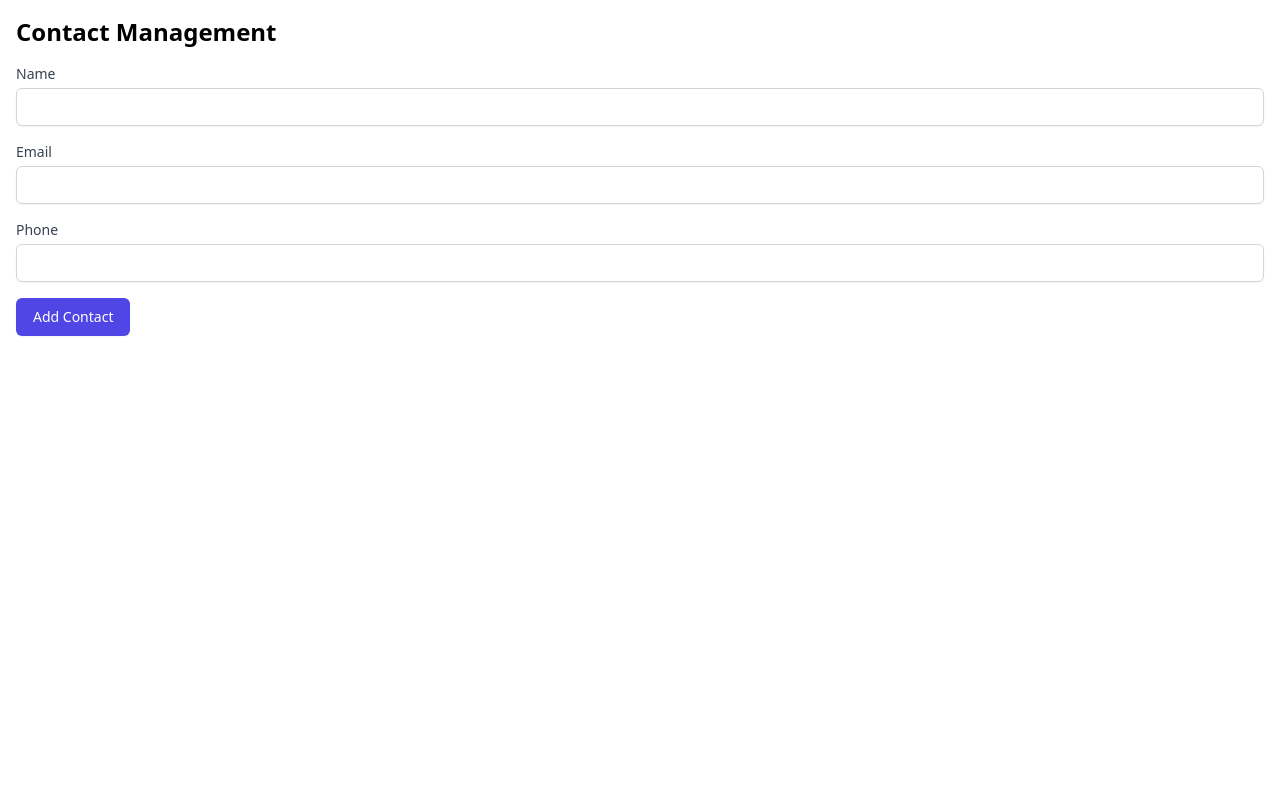
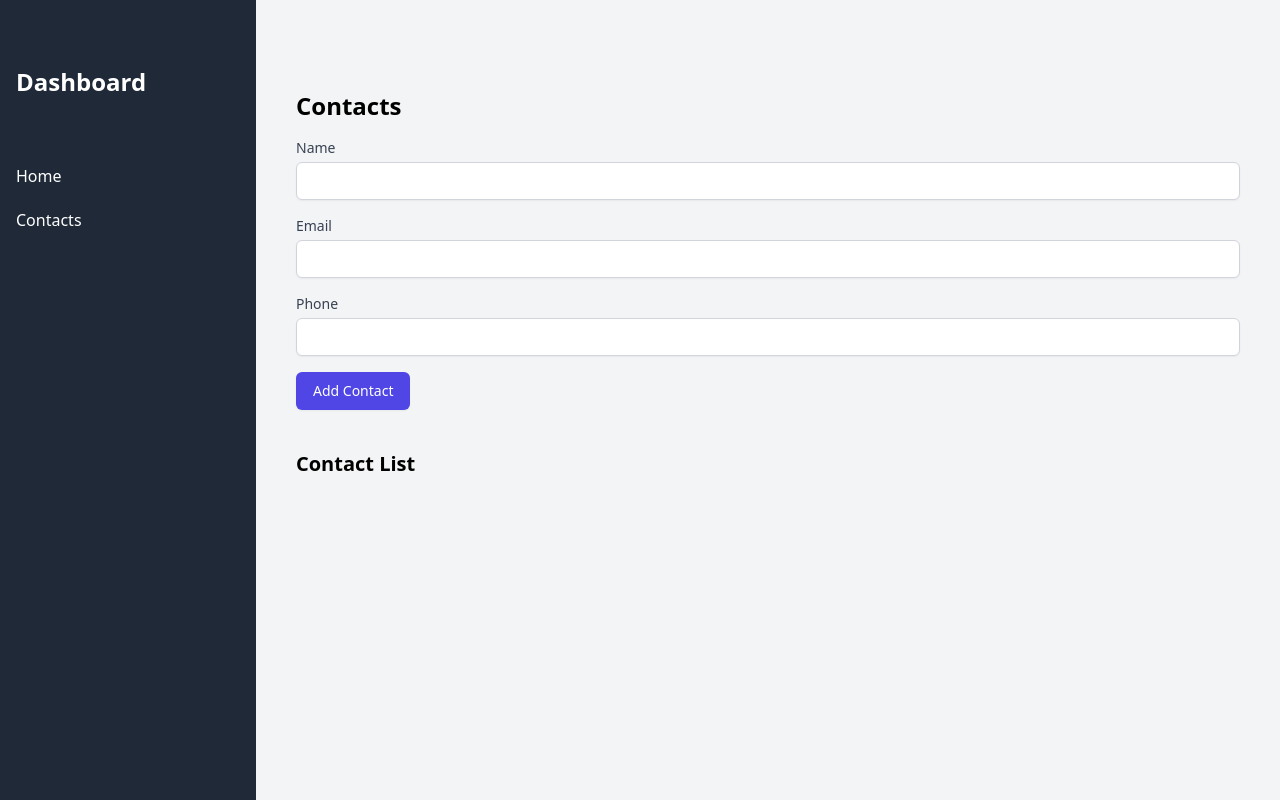
Before and after one commit to sushantskb/Contact-Management-App, a React (Vite) app: page /contacts in a window 1280 px wide. Built offline with nearby package versions, Linux system fonts and the light colour scheme.

Commit message:
added the Dashboard UI

```diff
--- a/package.json
+++ b/package.json
@@ -14,6 +14,7 @@
     "react": "^18.2.0",
     "react-dom": "^18.2.0",
     "react-redux": "^9.1.2",
+    "react-router-dom": "^6.23.1",
     "uuid": "^9.0.1"
   },
   "devDependencies": {
--- a/src/App.jsx
+++ b/src/App.jsx
@@ -1,14 +1,26 @@
-import ContactForm from "./components/ContactForm";
-import ContactsList from "./components/ContactsList";
+import { BrowserRouter as Router, Route, Routes } from 'react-router-dom'
+import Layout from './components/Layout'
+import Home from './pages/Home'
+import ContactForm from './components/ContactForm'
+import ContactsList from './components/ContactsList'
 
 const App = () => {
   return (
-    <div className="container mx-auto p-4">
-      <h1 className="text-2xl font-bold mb-4">Contact Management</h1>
-      <ContactForm />
-      <ContactsList />
-    </div>
-  );
-};
+    <Router>
+      <Layout>
+        <Routes>
+          <Route path="/" element={<Home />} />
+          <Route path="/contacts" element={
+            <div style={{marginTop: "50px"}}>
+              <h1 className="text-2xl font-bold mb-4">Contacts</h1>
+              <ContactForm />
+              <ContactsList />
+            </div>
+          } />
+        </Routes>
+      </Layout>
+    </Router>
+  )
+}
 
-export default App;
+export default App
--- a/src/app/store.js
+++ b/src/app/store.js
@@ -1,8 +1,8 @@
 import { configureStore } from '@reduxjs/toolkit'
-import contactReducer from '../features/contacts/contactSlice';
+import contactsReducer from '../features/contacts/contactSlice'
 
 export const store = configureStore({
   reducer: {
-    contacts: contactReducer,
+    contacts: contactsReducer,
   },
 })
--- a/src/components/ContactsList.jsx
+++ b/src/components/ContactsList.jsx
@@ -2,30 +2,29 @@ import { useSelector, useDispatch } from 'react-redux'
 import { deleteContact } from '../features/contacts/contactSlice'
 
 const ContactsList = () => {
-  const contacts = useSelector(state => state.contacts.contacts)
+  const contacts = useSelector((state) => state.contacts)
   const dispatch = useDispatch()
 
-  const handleDelete = (id) => {
-    dispatch(deleteContact(id))
-  }
-
   return (
-    <div className="space-y-4">
-      {contacts.map(contact => (
-        <div key={contact.id} className="flex justify-between items-center p-4 border border-gray-300 rounded-md">
+    <div className="mt-10">
+      <h2 className="text-xl font-bold mb-4">Contact List</h2>
+      <ul className="space-y-4">
+        {contacts.map((contact) => (
+          <li key={contact.id} className="bg-white p-4 rounded-lg shadow-md flex justify-between items-center">
             <div>
-            <h3 className="text-lg font-medium">{contact.name}</h3>
+              <p className="text-lg font-semibold">{contact.name}</p>
               <p className="text-sm text-gray-500">{contact.email}</p>
               <p className="text-sm text-gray-500">{contact.phone}</p>
             </div>
             <button
-            onClick={() => handleDelete(contact.id)}
-            className="inline-flex justify-center py-2 px-4 border border-transparent shadow-sm text-sm font-medium rounded-md text-white bg-red-600 hover:bg-red-700 focus:outline-none focus:ring-2 focus:ring-offset-2 focus:ring-red-500"
+              onClick={() => dispatch(deleteContact(contact.id))}
+              className="text-red-600 hover:text-red-800"
             >
               Delete
             </button>
-        </div>
+          </li>
         ))}
+      </ul>
     </div>
   )
 }
--- /dev/null
+++ b/src/components/Layout.jsx
@@ -0,0 +1,16 @@
+/* eslint-disable react/prop-types */
+
+import Sidebar from "./SideBar";
+
+const Layout = ({ children }) => {
+  return (
+    <div className="flex flex-col md:flex-row">
+      <Sidebar />
+      <div className="flex-1 p-4 md:p-10 bg-gray-100 min-h-screen">
+        {children}
+      </div>
+    </div>
+  );
+};
+
+export default Layout;
--- /dev/null
+++ b/src/components/SideBar.jsx
@@ -0,0 +1,30 @@
+import { useState } from 'react'
+import { NavLink } from 'react-router-dom'
+
+const Sidebar = () => {
+  const [isOpen, setIsOpen] = useState(false)
+
+  return (
+    <>
+      <div className={`fixed inset-y-0 left-0 bg-gray-800 text-white w-64 transition-transform transform ${isOpen ? 'translate-x-0' : '-translate-x-full'} md:relative md:translate-x-0 z-20`}>
+        <div className="p-4" style={{marginTop: "50px"}}>
+          <h2 className="text-2xl font-bold">Dashboard</h2>
+        </div>
+        <nav className="mt-10">
+          <NavLink to="/" exact className="block py-2.5 px-4 rounded transition duration-200 hover:bg-gray-700" activeClassName="bg-gray-700">
+            Home
+          </NavLink>
+          <NavLink to="/contacts" className="block py-2.5 px-4 rounded transition duration-200 hover:bg-gray-700" activeClassName="bg-gray-700">
+            Contacts
+          </NavLink>
+          {/* Add more links as needed */}
+        </nav>
+      </div>
+      <button className="md:hidden fixed top-4 left-4 z-30 bg-blue-600 text-white p-2 rounded" onClick={() => setIsOpen(!isOpen)}>
+        {isOpen ? 'Close' : 'Menu'}
+      </button>
+    </>
+  )
+}
+
+export default Sidebar
--- a/src/features/contacts/contactSlice.js
+++ b/src/features/contacts/contactSlice.js
@@ -2,21 +2,19 @@ import { createSlice } from '@reduxjs/toolkit'
 
 const contactSlice = createSlice({
   name: 'contacts',
-  initialState: {
-    contacts: [],
-  },
+  initialState: [],
   reducers: {
     addContact: (state, action) => {
-      state.contacts.push(action.payload)
+      state.push(action.payload)
     },
     editContact: (state, action) => {
-      const index = state.contacts.findIndex(contact => contact.id === action.payload.id)
+      const index = state.findIndex(contact => contact.id === action.payload.id)
       if (index !== -1) {
-        state.contacts[index] = action.payload
+        state[index] = action.payload
       }
     },
     deleteContact: (state, action) => {
-      state.contacts = state.contacts.filter(contact => contact.id !== action.payload)
+      return state.filter(contact => contact.id !== action.payload)
     }
   },
 })
--- a/src/index.css
+++ b/src/index.css
@@ -1,3 +1,18 @@
 @tailwind base;
 @tailwind components;
 @tailwind utilities;
+
+
+@media screen and (max-width: 600px){
+    .image {
+        margin: 85px 12px !important;
+    }
+
+    .head {
+        font-size: 30px !important;
+    }
+    .para {
+        font-size: 20px !important;
+    }
+
+}
--- /dev/null
+++ b/src/pages/Home.jsx
@@ -0,0 +1,43 @@
+const Home = () => {
+  return (
+    <div style={{ marginTop: "50px" }}>
+      <div
+        className="relative bg-blue-600 text-white p-10 rounded-lg shadow-md"
+        style={{ height: "658px" }}
+      >
+        <img
+          src="https://source.unsplash.com/1600x900/?office,workspace"
+          alt="Office workspace"
+          className="absolute inset-0 w-full h-full object-cover opacity-50 rounded-lg"
+        />
+        <div className="relative z-10 image" style={{margin: "405px auto"}}>
+          <h1 className="text-3xl md:text-4xl font-bold mb-4 head" style={{fontSize: "60px"}}>
+            Welcome to the Contact Management Dashboard
+          </h1>
+          <p className="text-base md:text-lg para" style={{fontSize: "2rem", marginTop: "40px"}}>
+            Manage your contacts efficiently and effectively. Use the dashboard
+            to add, view, and manage all your contacts in one place.
+          </p>
+        </div>
+      </div>
+      <div className="mt-10 grid grid-cols-1 md:grid-cols-3 gap-6">
+        <div className="bg-white p-6 rounded-lg shadow-md">
+          <h2 className="text-lg md:text-xl font-bold mb-2">Add Contacts</h2>
+          <p>
+            Easily add new contacts to your list with our user-friendly form.
+          </p>
+        </div>
+        <div className="bg-white p-6 rounded-lg shadow-md">
+          <h2 className="text-lg md:text-xl font-bold mb-2">View Contacts</h2>
+          <p>View all your contacts in a well-organized list format.</p>
+        </div>
+        <div className="bg-white p-6 rounded-lg shadow-md">
+          <h2 className="text-lg md:text-xl font-bold mb-2">Manage Contacts</h2>
+          <p>Edit or delete contacts with just a few clicks.</p>
+        </div>
+      </div>
+    </div>
+  );
+};
+
+export default Home;
```
Also changed, not shown: src/components/ContactForm.jsx (+22 -24 lines), 1 other file (tests, documents, lock files or other folders). Lines whose indentation alone changed are shown as unchanged.
